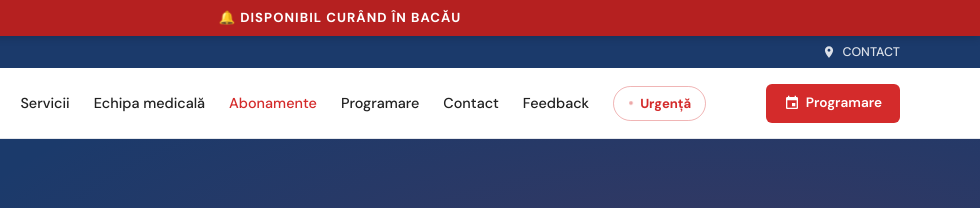
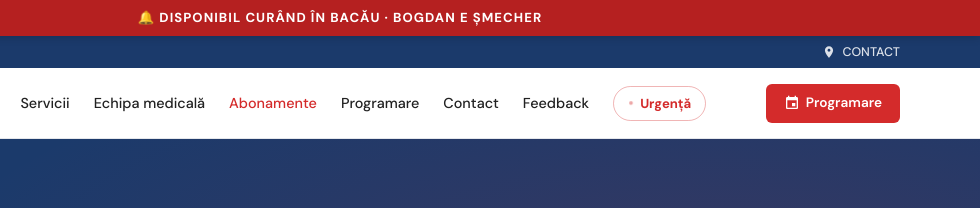
Before and after one commit to silviubalas/VET-STUFF--WEBSITE, a website: page abonamente.html in a window 1280 px wide. Shown: the top 208 px of the page, 300-1280 px from the left. Drawn offline with nearby package versions, Linux system fonts and the light colour scheme.

Commit message:
Banner: adauga 'BOGDAN E SMECHER' pe toate paginile
Co-Authored-By: Claude Opus 4.6 <noreply@anthropic.com>

```diff
--- a/abonamente.html
+++ b/abonamente.html
@@ -77,7 +77,7 @@
   </style>
 </head>
 <body>
-<div style="position:sticky;top:0;z-index:9999;background:#b52020;color:#fff;text-align:center;padding:8px 16px;font-size:0.82rem;font-weight:700;letter-spacing:0.08em;text-transform:uppercase;box-shadow:0 2px 8px rgba(0,0,0,0.15);">🔔 Disponibil curând în Bacău</div>
+<div style="position:sticky;top:0;z-index:9999;background:#b52020;color:#fff;text-align:center;padding:8px 16px;font-size:0.82rem;font-weight:700;letter-spacing:0.08em;text-transform:uppercase;box-shadow:0 2px 8px rgba(0,0,0,0.15);">🔔 Disponibil curând în Bacău · BOGDAN E ȘMECHER</div>
 
 <header id="site-header">
   <div id="topbar">
```
Also changed, not shown: cookies.html (+1 -1 lines), echipa.html (+1 -1 lines), feedback.html (+1 -1 lines), gdpr.html (+1 -1 lines), index.html (+1 -1 lines), privacy.html (+1 -1 lines), servicii.html (+1 -1 lines), terms.html (+1 -1 lines).
